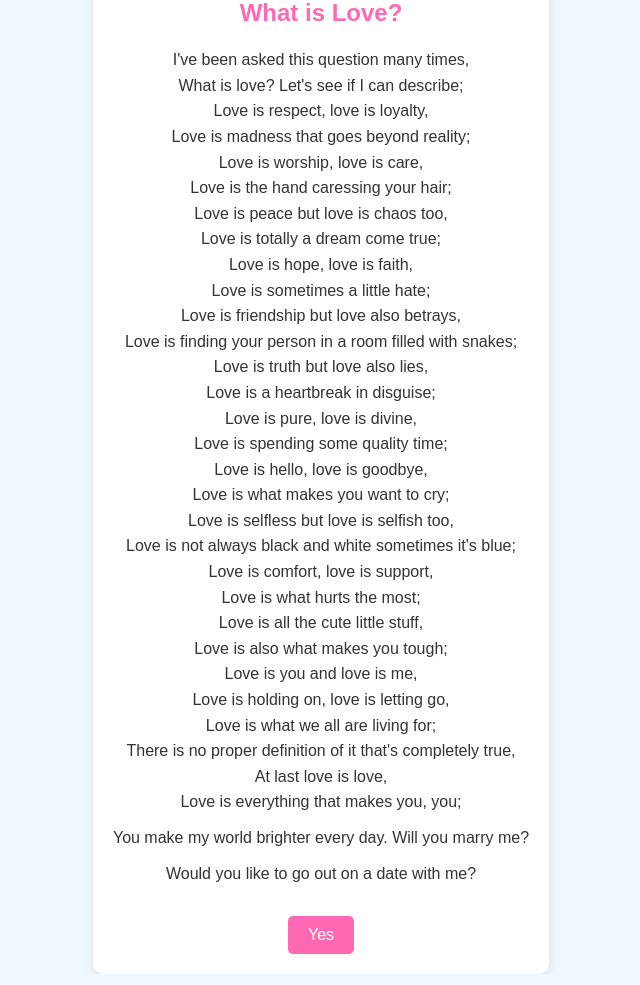
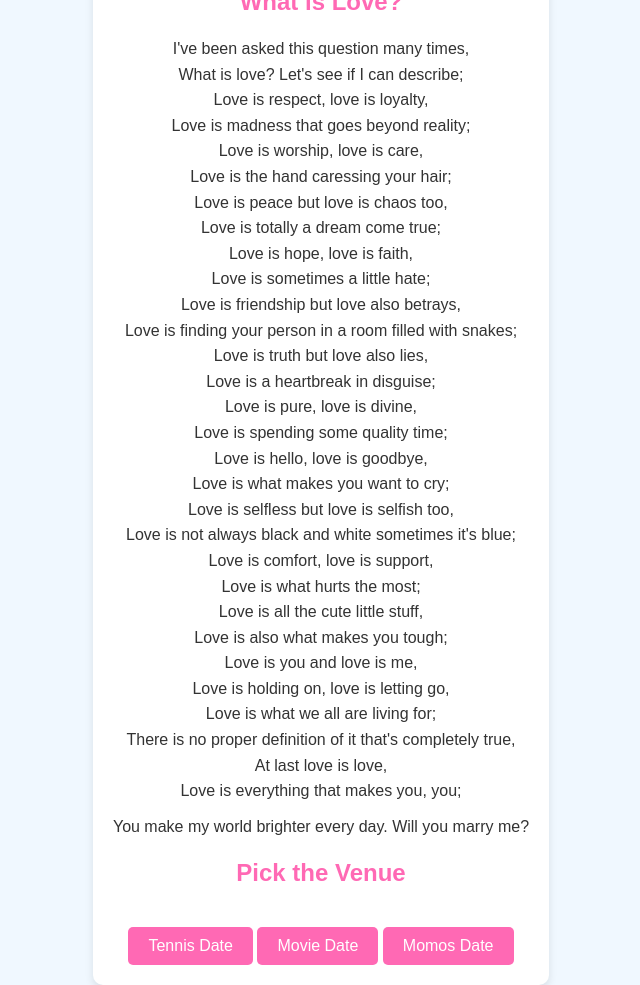
Before and after one commit to dhruvk0902/proposal-website, a plain HTML site: page index.html in a window 1280 px wide. Shown: the whole page, without its empty margins (319-959 px from the left). Drawn offline with Linux system fonts and the light colour scheme.

Commit message:
index.html

```diff
--- a/index.html
+++ b/index.html
@@ -10,7 +10,7 @@
     <div class="container">
         <h1>Our Journey Together</h1>
         <p>From the moment we met, I knew you were special...</p>
-        <img src="your-photo.jpg" alt="A beautiful memory">
+        <img src="your-photo.jpg" alt="A beautiful memory" class="photo">
         <h2>What is Love?</h2>
         <p>I've been asked this question many times,<br>
         What is love? Let's see if I can describe;<br>
@@ -44,8 +44,12 @@
         Love is everything that makes you, you;<br>
         </p>
         <p>You make my world brighter every day. Will you marry me?</p>
-        <p>Would you like to go out on a date with me?</p>
-        <button id="proposalButton">Yes</button>
+        <h2>Pick the Venue</h2>
+        <div class="venue-options">
+            <button id="tennisDate">Tennis Date</button>
+            <button id="movieDate">Movie Date</button>
+            <button id="momosDate">Momos Date</button>
+        </div>
     </div>
 </body>
 </html>
```
